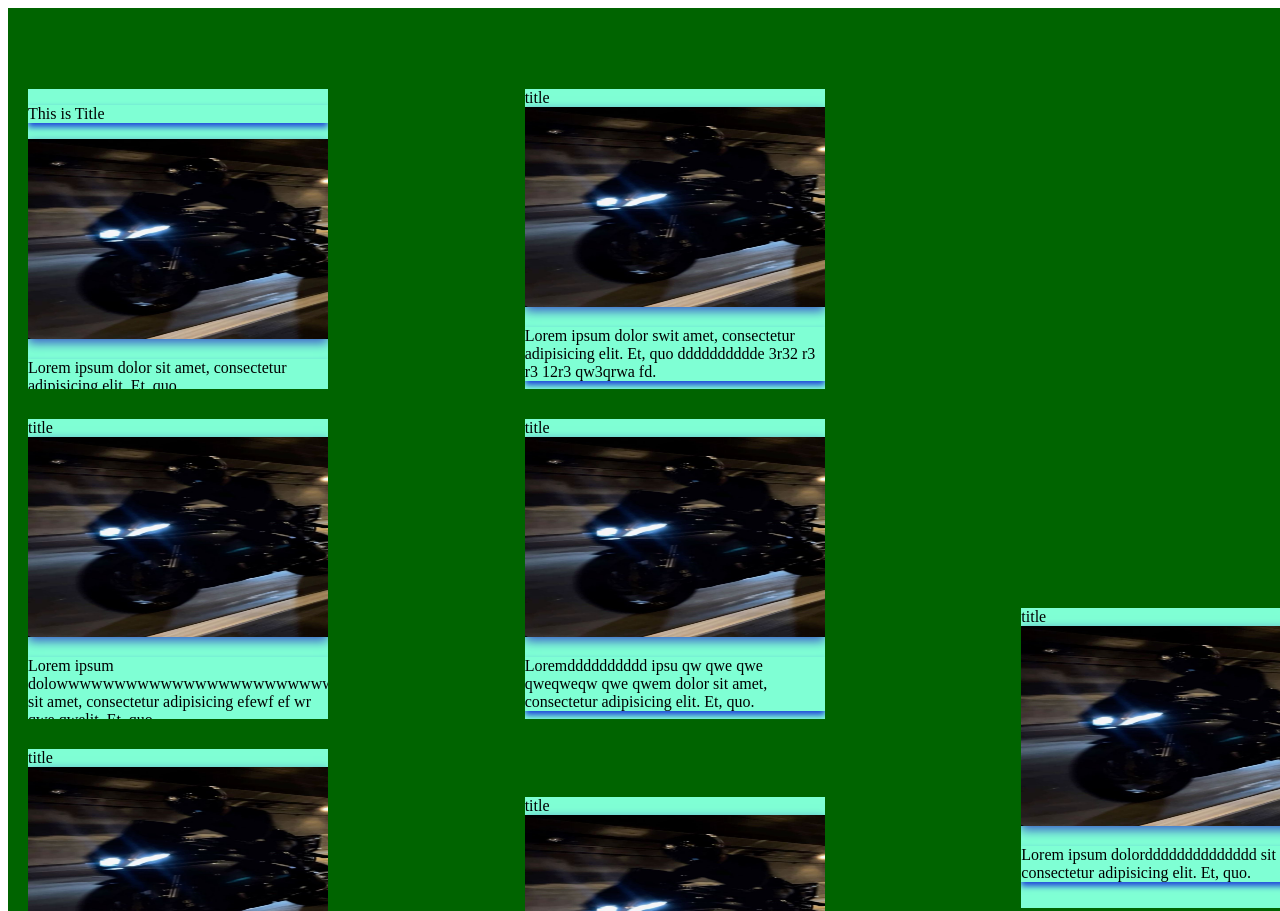
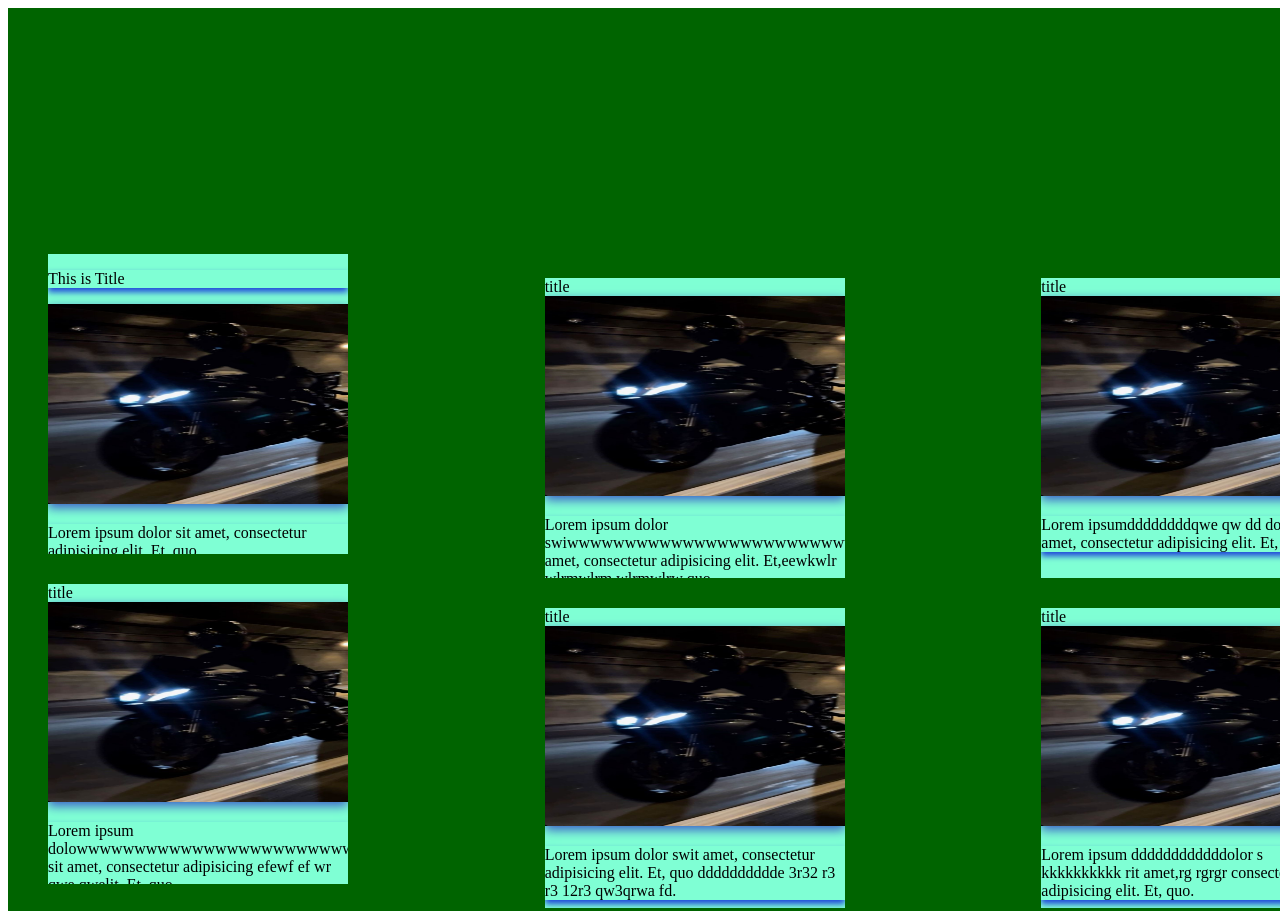
Before and after one commit to m7mod18/Task4, a plain HTML site: page index.html in a window 1280 px wide. Shown: the top 911 px of the page. Drawn offline with Linux system fonts and the light colour scheme.

Commit message:
first commit

```diff
--- a/index.html
+++ b/index.html
@@ -9,7 +9,7 @@
 <body>
 
 <div class="father">
-
+<div class="first">
     <div class="ch11">
         <header >
             <p>This is Title</p>
@@ -31,6 +31,8 @@
 <p> Lorem idw wpsum dowwwwwwwwwwwwwwwwwwwwwwwwwwwwwwwwwwwwwwwwwwwwwwwwwwwwwwwlor sit amet, consectetur adipisicing elit. Et, quo.</p>
 </div>
 <br>
+</div>
+<div class="second">
 <div class="ch21"> <header >title</header>
 <img src="./media/3107884dd2d7648dbba874bf348783d4.jpg" alt="bike">
 <p> Lorem ipsum dolor swiwwwwwwwwwwwwwwwwwwwwwwwwwwwwwwwwwwwwwwwwwwwwwwwwwwwwwwwwwwwwwwwwwwwwwwwwwwwwwwwwwwwwwwwwwwwwwwwwwwwwwwwwwt amet, consectetur adipisicing elit. Et,eewkwlr wlrmwlrm wlrmwlrw
@@ -46,7 +48,8 @@
 <img src="./media/3107884dd2d7648dbba874bf348783d4.jpg" alt="bike">
 <p> Loremdddddddddd ipsu qw qwe qwe qweqweqw qwe qwem dolor sit amet, consectetur adipisicing elit. Et, quo.</p>
 </div>
-<br>
+</div>
+<div class="third">
 <div class="ch31"> <header >title</header>
 <img src="./media/3107884dd2d7648dbba874bf348783d4.jpg" alt="bike">
 <p> Lorem ipsumddddddddqwe qw dd dolor sit amet, consectetur adipisicing elit. Et, quo.</p>
@@ -61,5 +64,6 @@
 <p> Lorem ipsum dolordddddddddddddd sit amet, consectetur adipisicing elit. Et, quo.</p>
 </div>
 </div>
+</div>
 </body>
 </html>
--- a/style.css
+++ b/style.css
@@ -9,7 +9,33 @@ display: flex;
 flex-wrap: wrap;
  justify-content: center;
  flex-direction: column;
-
+    gap: 30px;
+    padding: 20px;
+}
+.first{
+    display: flex;
+    flex-wrap: wrap;
+     justify-content: center;
+     flex-direction: column;
+        background-color: darkgreen;
+        gap: 30px;
+        padding: 20px;
+}
+.second{
+    display: flex;
+flex-wrap: wrap;
+ justify-content: center;
+ flex-direction: column;
+    background-color: darkgreen;
+    gap: 30px;
+    padding: 20px;
+}
+.third{
+    display: flex;
+flex-wrap: wrap;
+ justify-content: center;
+ flex-direction: column;
+    background-color: darkgreen;
     gap: 30px;
     padding: 20px;
 }
```
